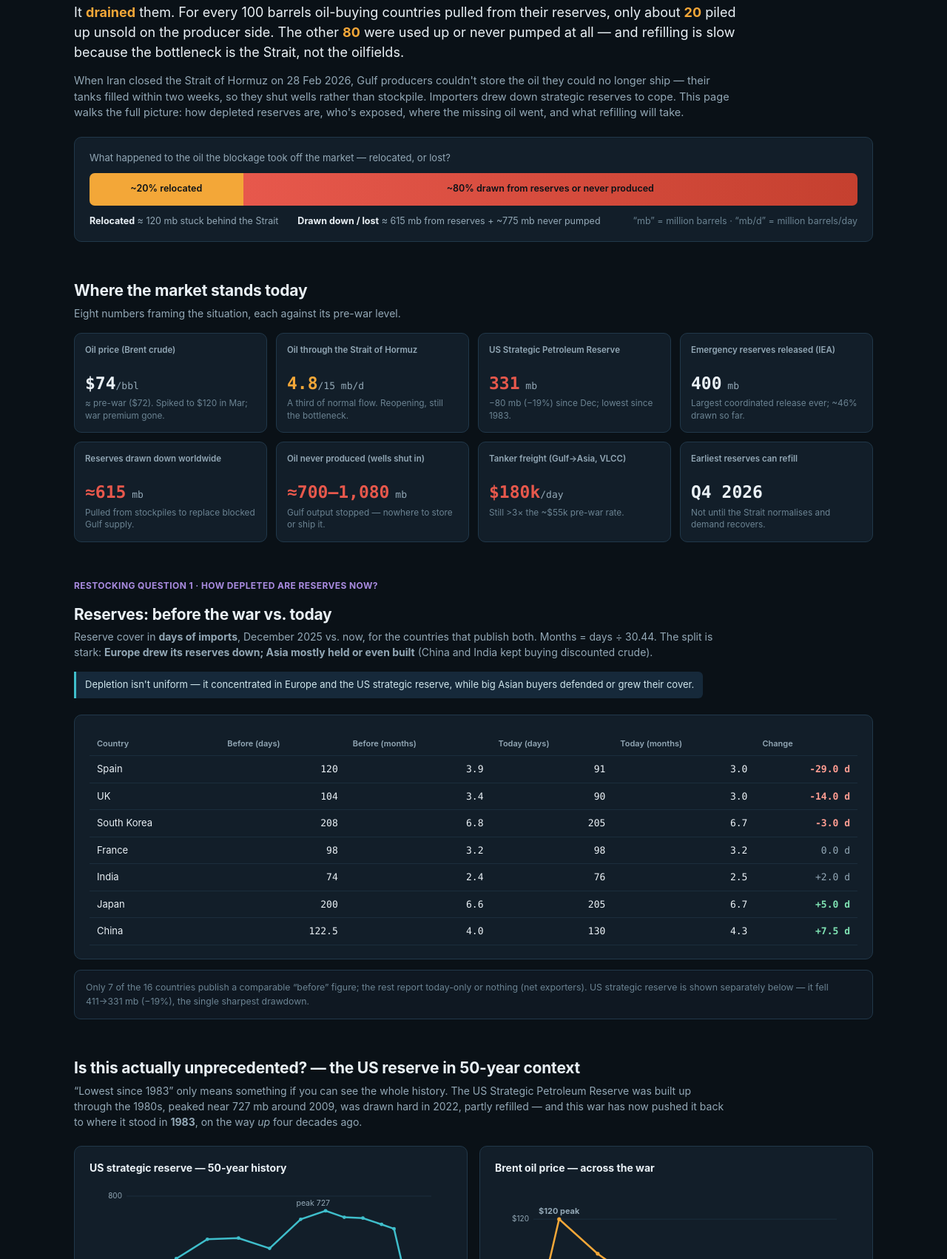
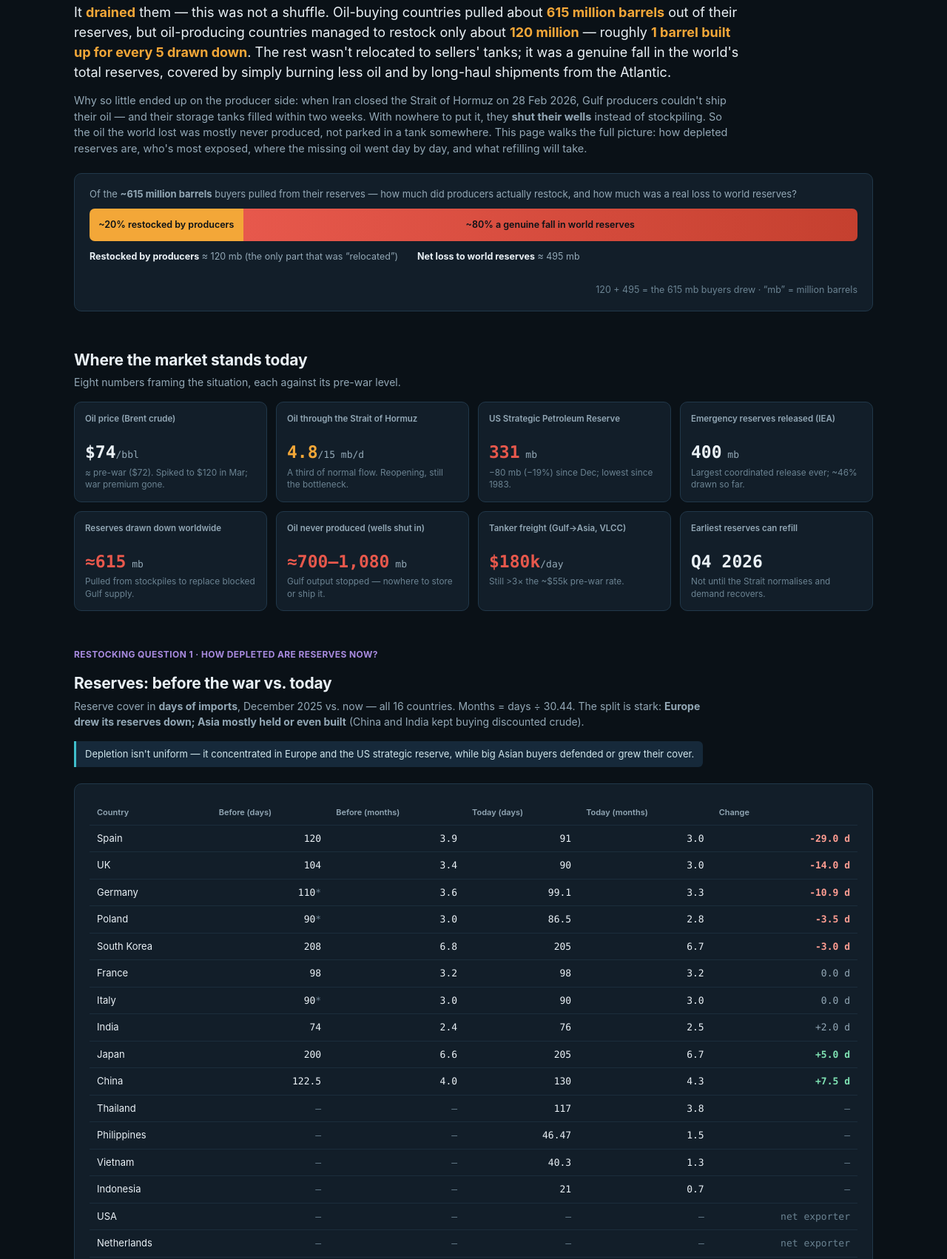
Before and after one commit to Lchev14/OIl-Reserves, a plain HTML site: page dashboard/index.html in a window 1280 px wide. Shown: the part 230-1932 px from the top of the page at 74% size. Drawn offline with Linux system fonts and the light colour scheme.

Commit message:
Dashboard: clarify the hero thesis + show all 16 countries in depletion table
- Rewrite the confusing hero answer: state it cleanly as buyers drew ~615 mb,
  producers restocked only ~120 mb (1 barrel built for every 5 drawn), the other
  ~495 mb a genuine net fall in world reserves. Split bar reframed to 120/495 of 615
  (internally consistent) instead of mixing reserve-draw and foregone-production bases.
- Expand the before->today table from 7 to all 16 countries: today for all; verified
  baselines for 7, clearly-tagged (*) estimated baselines for Germany/Italy/Poland from
  the EU/IEA 90-day obligation, "-" for non-IEA (Thailand/PH/VN/ID) and net exporters
  (USA/NL). Footnote explains each gap honestly.

Co-Authored-By: Claude Opus 4.8 <noreply@anthropic.com>
Claude-Session: https://claude.ai/code/session_01VLUjJfiMj99Gd9BWnp2XB6

```diff
--- a/dashboard/index.html
+++ b/dashboard/index.html
@@ -122,20 +122,20 @@
   <div class="hero">
     <div class="eyebrow">The question</div>
     <h1>Did the 2026 Hormuz war drain the world's oil reserves — or just shuffle them from buyers to sellers?</h1>
-    <p class="answer">It <b>drained</b> them. For every 100 barrels oil-buying countries pulled from their reserves, only about <b>20</b> piled up unsold on the producer side. The other <b>80</b> were used up or never pumped at all — and refilling is slow because the bottleneck is the Strait, not the oilfields.</p>
-    <p class="lede">When Iran closed the Strait of Hormuz on 28 Feb 2026, Gulf producers couldn't store the oil they could no longer ship — their tanks filled within two weeks, so they shut wells rather than stockpile. Importers drew down strategic reserves to cope. This page walks the full picture: how depleted reserves are, who's exposed, where the missing oil went, and what refilling will take.</p>
+    <p class="answer">It <b>drained</b> them — this was not a shuffle. Oil-buying countries pulled about <b>615 million barrels</b> out of their reserves, but oil-producing countries managed to restock only about <b>120 million</b> — roughly <b>1 barrel built up for every 5 drawn down</b>. The rest wasn't relocated to sellers' tanks; it was a genuine fall in the world's total reserves, covered by simply burning less oil and by long-haul shipments from the Atlantic.</p>
+    <p class="lede">Why so little ended up on the producer side: when Iran closed the Strait of Hormuz on 28 Feb 2026, Gulf producers couldn't ship their oil — and their storage tanks filled within two weeks. With nowhere to put it, they <b>shut their wells</b> instead of stockpiling. So the oil the world lost was mostly never produced, not parked in a tank somewhere. This page walks the full picture: how depleted reserves are, who's most exposed, where the missing oil went day by day, and what refilling will take.</p>
   </div>
 
   <div class="split">
-    <div class="cap">What happened to the oil the blockage took off the market — relocated, or lost?</div>
+    <div class="cap">Of the <b>~615 million barrels</b> buyers pulled from their reserves — how much did producers actually restock, and how much was a real loss to world reserves?</div>
     <div class="splitbar">
-      <div class="s20" title="~120 million barrels piled up on tankers and in Gulf storage behind the Strait.">~20% relocated</div>
-      <div class="s80" title="~615 mb drawn from consumer reserves + ~775 mb never produced.">~80% drawn from reserves or never produced</div>
+      <div class="s20" title="~120 mb that producers managed to stockpile (floating storage + Gulf tanks behind the Strait).">~20% restocked by producers</div>
+      <div class="s80" title="~495 mb net reduction in world reserves: consumed and backfilled by lower demand + Atlantic barrels, not relocated.">~80% a genuine fall in world reserves</div>
     </div>
     <div class="splitkey">
-      <span><b>Relocated</b> ≈ 120 mb stuck behind the Strait</span>
-      <span><b>Drawn down / lost</b> ≈ 615 mb from reserves + ~775 mb never pumped</span>
-      <span style="margin-left:auto;color:var(--faint)">“mb” = million barrels · “mb/d” = million barrels/day</span>
+      <span><b>Restocked by producers</b> ≈ 120 mb (the only part that was “relocated”)</span>
+      <span><b>Net loss to world reserves</b> ≈ 495 mb</span>
+      <span style="margin-left:auto;color:var(--faint)">120 + 495 = the 615 mb buyers drew · “mb” = million barrels</span>
     </div>
   </div>
 
@@ -156,7 +156,7 @@
   <!-- DEPLETION before->today (scope a + restock q1) -->
   <div class="qn" id="depletion">Restocking question 1 · how depleted are reserves now?</div>
   <h2>Reserves: before the war vs. today</h2>
-  <p class="sub">Reserve cover in <b>days of imports</b>, December 2025 vs. now, for the countries that publish both. Months = days ÷ 30.44. The split is stark: <b>Europe drew its reserves down; Asia mostly held or even built</b> (China and India kept buying discounted crude).</p>
+  <p class="sub">Reserve cover in <b>days of imports</b>, December 2025 vs. now — all 16 countries. Months = days ÷ 30.44. The split is stark: <b>Europe drew its reserves down; Asia mostly held or even built</b> (China and India kept buying discounted crude).</p>
   <span class="so">Depletion isn't uniform — it concentrated in Europe and the US strategic reserve, while big Asian buyers defended or grew their cover.</span>
   <div class="panel" style="overflow:auto">
     <table id="dtab">
@@ -164,7 +164,7 @@
       <tbody></tbody>
     </table>
   </div>
-  <div class="terms">Only 7 of the 16 countries publish a comparable “before” figure; the rest report today-only or nothing (net exporters). US strategic reserve is shown separately below — it fell 411→331 mb (−19%), the single sharpest drawdown.</div>
+  <div class="terms"><b>* estimated baseline</b> (Germany, Italy, Poland) from the EU/IEA 90-day obligation and historical levels — the war-pipeline verified an exact Dec-2025 figure for only 7 countries. <b>“–”</b> = no published baseline (Thailand, Philippines, Vietnam, Indonesia don't report a comparable days-of-cover series) or net exporter (USA, Netherlands, where the import-cover metric is undefined). The <b>US strategic reserve</b> is the sharpest drawdown of all (411→331 mb, −19%) — shown on its 50-year curve below.</div>
 
   <!-- SPR 50-YEAR CONTEXT -->
   <h2 id="context">Is this actually unprecedented? — the US reserve in 50-year context</h2>
@@ -312,9 +312,24 @@
 
 <script>
 // ---- data ----
+// b = Dec-2025 baseline (null if none); est = estimated baseline; note for net exporters
 const beforeToday=[
- {c:"Spain",b:120,t:91},{c:"UK",b:104,t:90},{c:"South Korea",b:208,t:205},
- {c:"France",b:98,t:98},{c:"India",b:74,t:76},{c:"Japan",b:200,t:205},{c:"China",b:122.5,t:130},
+ {c:"Spain",b:120,t:91},
+ {c:"UK",b:104,t:90},
+ {c:"Germany",b:110,t:99.1,est:1},
+ {c:"Poland",b:90,t:86.5,est:1},
+ {c:"South Korea",b:208,t:205},
+ {c:"France",b:98,t:98},
+ {c:"Italy",b:90,t:90,est:1},
+ {c:"India",b:74,t:76},
+ {c:"Japan",b:200,t:205},
+ {c:"China",b:122.5,t:130},
+ {c:"Thailand",b:null,t:117},
+ {c:"Philippines",b:null,t:46.47},
+ {c:"Vietnam",b:null,t:40.3},
+ {c:"Indonesia",b:null,t:21},
+ {c:"USA",b:null,t:null,note:"net exporter"},
+ {c:"Netherlands",b:null,t:null,note:"net exporter"},
 ];
 const consumer=[
  {c:"Japan",cover:205,dep:.90},{c:"South Korea",cover:205,dep:.90},
@@ -335,14 +350,17 @@ const producer=[
  {c:"Qatar",dep:0,tot:10.5,full:.92,shut:0.95,bypass:"No"},
 ];
 
-// ---- before->today table ----
-const dt=document.querySelector("#dtab tbody"), MO=30.44;
+// ---- before->today table (all 16) ----
+const dt=document.querySelector("#dtab tbody"), MO=30.44, dash=`<td class="n" style="color:var(--faint)">–</td>`;
+const mo=v=>v==null?dash:`<td class="n">${(v/MO).toFixed(1)}</td>`;
 beforeToday.forEach(r=>{
-  const d=r.t-r.b, cls=d<-2?"chg-dn":d>2?"chg-up":"chg-fl", sign=d>0?"+":"";
-  dt.insertAdjacentHTML("beforeend",`<tr>
-   <td>${r.c}</td><td class="n">${r.b}</td><td class="n">${(r.b/MO).toFixed(1)}</td>
-   <td class="n">${r.t}</td><td class="n">${(r.t/MO).toFixed(1)}</td>
-   <td class="n ${cls}">${sign}${d.toFixed(1)} d</td></tr>`);
+  const both=r.b!=null&&r.t!=null, d=both?r.t-r.b:null;
+  const cls=d==null?"":d<-2?"chg-dn":d>2?"chg-up":"chg-fl", sign=d>0?"+":"";
+  const bCell=r.b==null?dash:`<td class="n">${r.b}${r.est?'<span style="color:var(--faint)">*</span>':''}</td>`;
+  const tCell=r.t==null?dash:`<td class="n">${r.t}</td>`;
+  const chg=r.note?`<td class="n" style="color:var(--faint)">${r.note}</td>`
+            :d==null?dash:`<td class="n ${cls}">${sign}${d.toFixed(1)} d</td>`;
+  dt.insertAdjacentHTML("beforeend",`<tr><td>${r.c}</td>${bCell}${mo(r.b)}${tCell}${mo(r.t)}${chg}</tr>`);
 });
 
 // ---- exposure table ----
```
Also changed, not shown: index.html (+37 -19 lines), docs/preview.png.
